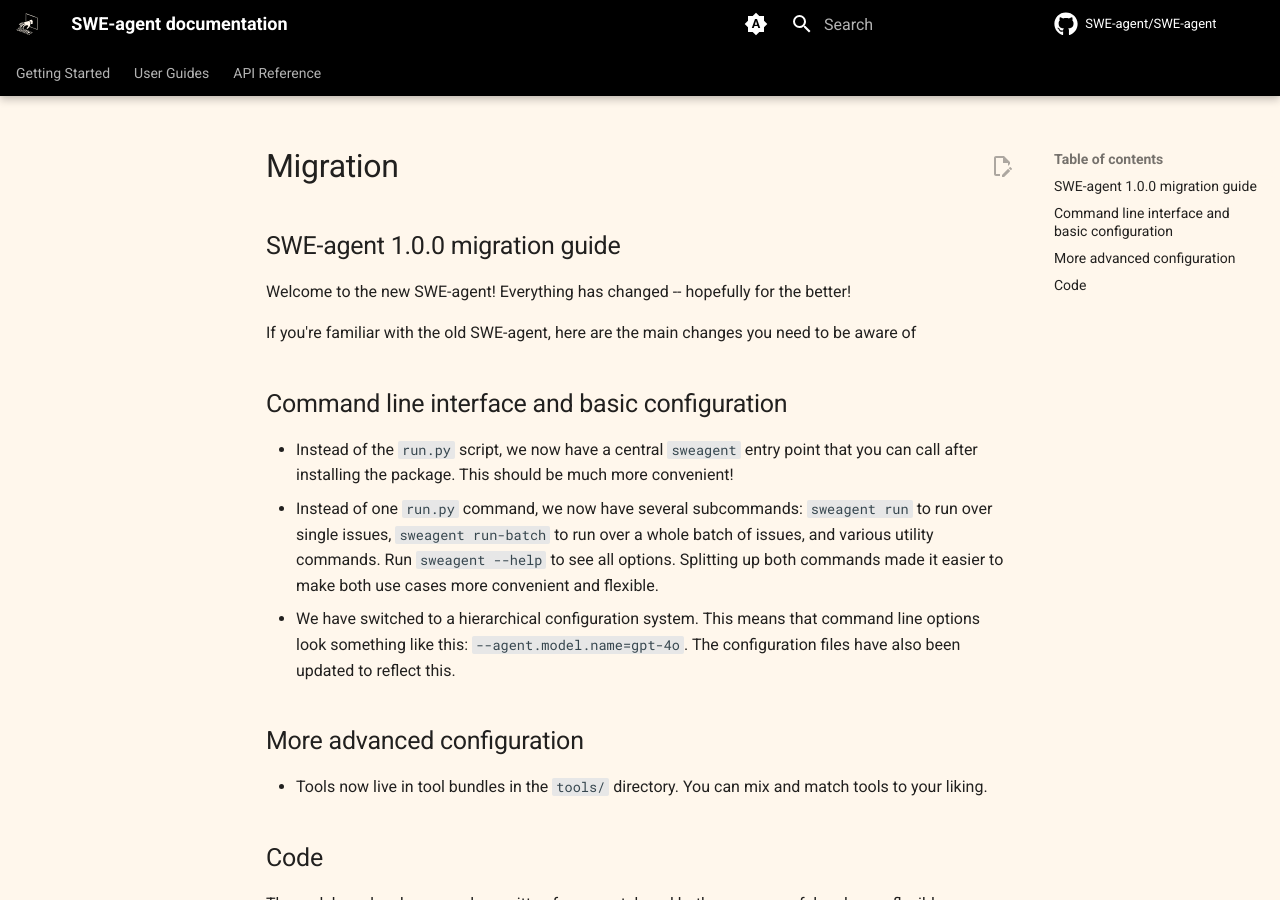
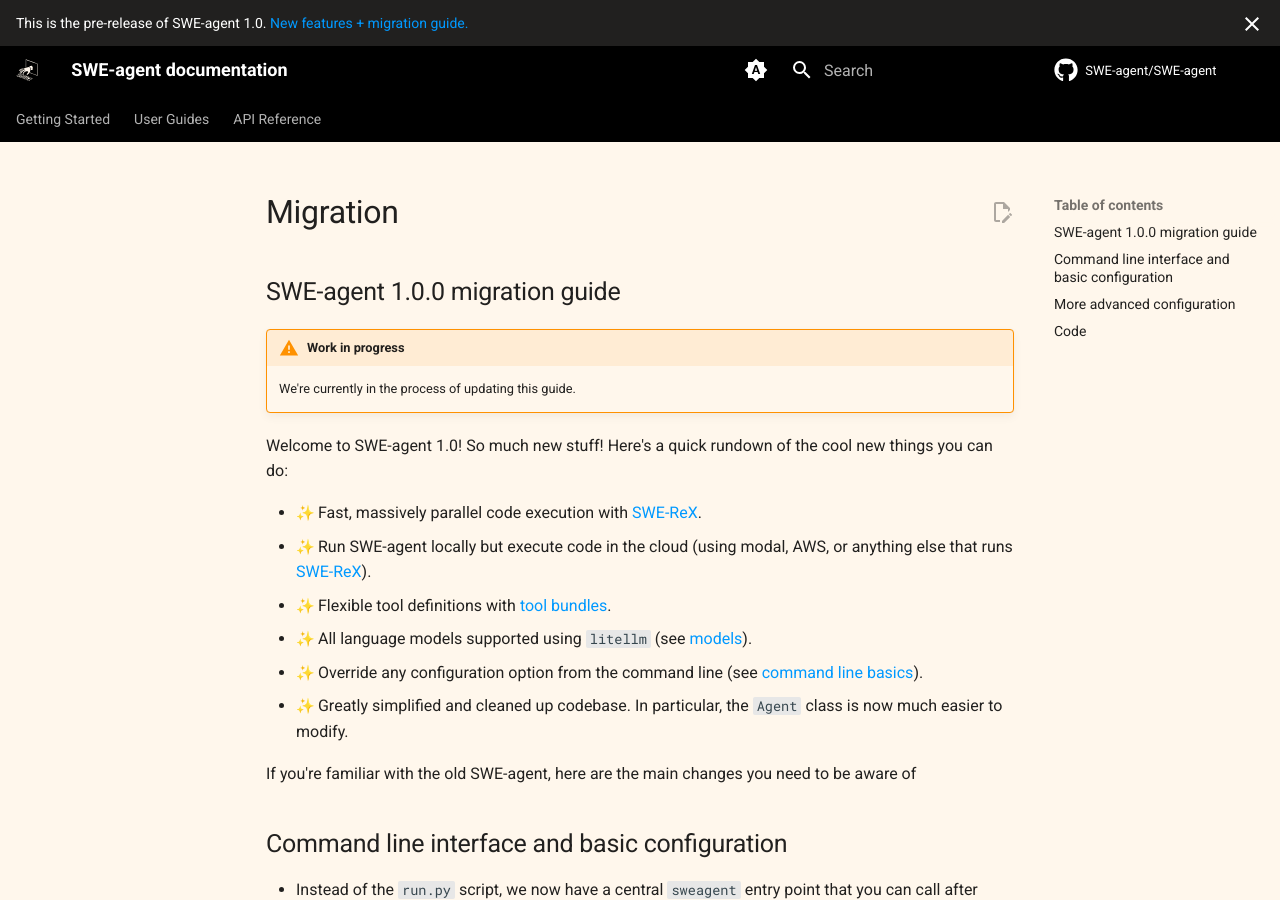
Before and after one commit to princeton-nlp/SWE-agent, an MkDocs documentation site: the page built from docs/usage/migration.md, in a window 1280 px wide and 900 px high. Built offline with MkDocs 1.6.1 and Material for MkDocs 9.7.7, drawn with Linux system fonts in a browser that asks for light colours; emoji names are drawn with the system emoji font; comment, search, counter and statistics services are not loaded; the version menu is left out.

Commit message:
Doc: Add migration guide and banner

```diff
--- /dev/null
+++ b/docs/overrides/main.html
@@ -0,0 +1,4 @@
+{% extends "base.html" %}
+{% block announce %}
+This is the pre-release of SWE-agent 1.0. <a href="https://swe-agent.com/latest/migration/">New features + migration guide.</a>
+{% endblock %}
--- a/docs/usage/migration.md
+++ b/docs/usage/migration.md
@@ -1,6 +1,16 @@
 ## SWE-agent 1.0.0 migration guide
 
-Welcome to the new SWE-agent! Everything has changed -- hopefully for the better!
+!!! warning "Work in progress"
+    We're currently in the process of updating this guide.
+
+Welcome to SWE-agent 1.0! So much new stuff! Here's a quick rundown of the cool new things you can do:
+
+* :sparkles: Fast, massively parallel code execution with [SWE-ReX](https://github.com/swe-agent/SWE-ReX).
+* :sparkles: Run SWE-agent locally but execute code in the cloud (using modal, AWS, or anything else that runs [SWE-ReX](https://github.com/swe-agent/SWE-ReX)).
+* :sparkles: Flexible tool definitions with [tool bundles](config/tools.md).
+* :sparkles: All language models supported using `litellm` (see [models](installation/keys.md)).
+* :sparkles: Override any configuration option from the command line (see [command line basics](cl_tutorial.md)).
+* :sparkles: Greatly simplified and cleaned up codebase. In particular, the `Agent` class is now much easier to modify.
 
 If you're familiar with the old SWE-agent, here are the main changes you need to be aware of
 
--- a/mkdocs.yml
+++ b/mkdocs.yml
@@ -5,6 +5,7 @@
   icon:
     repo: fontawesome/brands/github
     annotation: material/chevron-right-circle
+  custom_dir: docs/overrides
   logo: assets/swe-agent.svg
   favicon: assets/favicon.ico
   palette:
```
